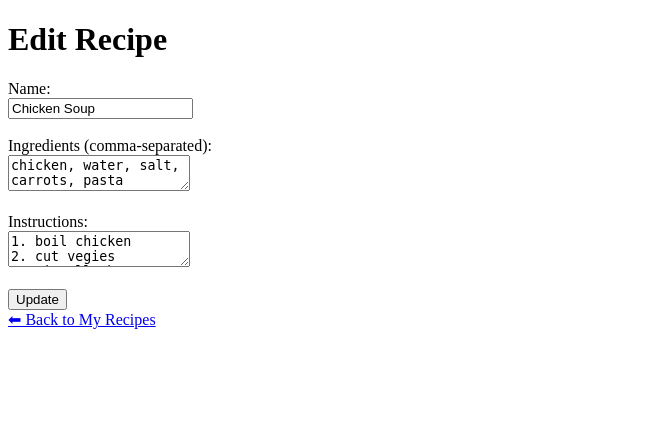
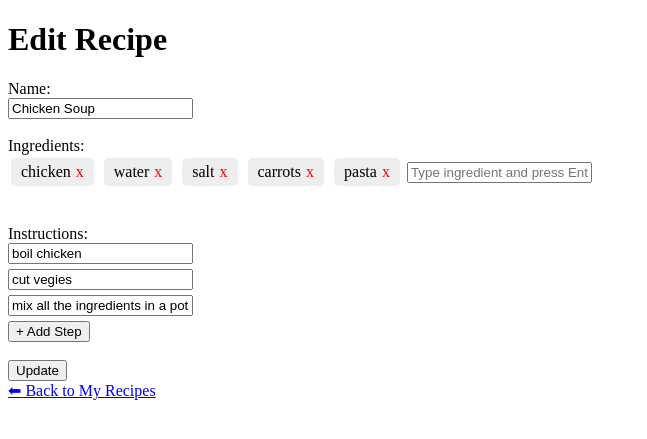
Before and after one commit to cayetana-h/ShelfChef, a Flask app: page /my_recipes/10/edit in a window 1280 px wide. Shown: the top 439 px of the page, without its empty margins (0-647 px from the left). Run offline with Flask 3, Linux system fonts and the light colour scheme; data comes from the database, SQL or seed files in the repository; both versions use the stored data as it was after the commit.

Commit message:
Enhanced recipe form

```diff
--- a/app/routes.py
+++ b/app/routes.py
@@ -77,14 +77,19 @@ def init_routes(app):
     @app.route('/my_recipes/new', methods=['GET', 'POST'])
     def new_recipe():
         if request.method == 'POST':
-            name = request.form.get("name")
+            name = request.form.get("name", "").title().strip()
+
             ingredients = [i.strip() for i in request.form.get("ingredients", "").split(",") if i.strip()]
-            instructions = request.form.get("instructions")
+
+            steps = request.form.getlist("instructions[]")
+            instructions = "\n".join(f"{i+1}. {step.strip()}" for i, step in enumerate(steps) if step.strip())
+
             if name and ingredients and instructions:
-                # user-created recipe
                 save_user_recipe(name, ingredients, instructions, source="user", api_id=None)
             return redirect(url_for('my_recipes'))
+
         return render_template("recipe_form.html", recipe=None)
+
 
     @app.route('/my_recipes/<int:recipe_id>/edit', methods=['GET', 'POST'])
     def edit_recipe(recipe_id):
@@ -92,21 +97,23 @@ def init_routes(app):
         if not recipe:
             return "Recipe not found", 404
 
-        # block editing if not user-created
         if recipe.get("source") != "user":
             return "Editing is not allowed for recipes saved from the API.", 403
 
         if request.method == 'POST':
-            name = request.form.get("name")
+            name = request.form.get("name", "").title().strip()
             ingredients = [i.strip() for i in request.form.get("ingredients", "").split(",") if i.strip()]
-            instructions = request.form.get("instructions")
+            steps = request.form.getlist("instructions[]")
+            instructions = "\n".join(f"{i+1}. {step.strip()}" for i, step in enumerate(steps) if step.strip())
+
             updated = update_user_recipe(recipe_id, name, ingredients, instructions)
             if not updated:
-                # either not found or not allowed
                 return "Unable to update recipe.", 400
             return redirect(url_for('my_recipes'))
 
-        return render_template("recipe_form.html", recipe=recipe)
+        recipe_steps = recipe["instructions"].split("\n") if recipe.get("instructions") else []
+        return render_template("recipe_form.html", recipe=recipe, recipe_steps=recipe_steps)
+
 
     @app.route('/my_recipes/<int:recipe_id>/delete', methods=['POST'])
     def delete_recipe(recipe_id):
--- a/app/templates/recipe_form.html
+++ b/app/templates/recipe_form.html
@@ -3,23 +3,91 @@
 <head>
     <meta charset="UTF-8">
     <title>{% if recipe %}Edit Recipe{% else %}New Recipe{% endif %}</title>
+    <style>
+        .tag { display: inline-block; background: #eee; padding: 5px 10px; margin: 3px; border-radius: 5px; }
+        .tag input { border: none; background: transparent; width: auto; }
+        .remove-tag { cursor: pointer; margin-left: 5px; color: red; }
+        .instruction-step { margin-bottom: 5px; }
+    </style>
 </head>
 <body>
     <h1>{% if recipe %}Edit Recipe{% else %}Create New Recipe{% endif %}</h1>
 
-    <form method="post">
+    <form method="post" id="recipeForm">
         <label for="name">Name:</label><br>
         <input type="text" id="name" name="name" value="{{ recipe.name if recipe else '' }}" required><br><br>
 
-        <label for="ingredients">Ingredients (comma-separated):</label><br>
-        <textarea id="ingredients" name="ingredients" required>{{ recipe.ingredients | join(', ') if recipe else '' }}</textarea><br><br>
+        <label>Ingredients:</label><br>
+        <div id="ingredient-tags">
+            {% if recipe %}
+                {% for ing in recipe.ingredients %}
+                    <span class="tag">{{ ing }}<span class="remove-tag">x</span></span>
+                {% endfor %}
+            {% endif %}
+            <input type="text" id="ingredient-input" placeholder="Type ingredient and press Enter">
+        </div>
+        <input type="hidden" name="ingredients" id="ingredients-hidden">
+        <br><br>
 
-        <label for="instructions">Instructions:</label><br>
-        <textarea id="instructions" name="instructions" required>{{ recipe.instructions if recipe else '' }}</textarea><br><br>
+        <label>Instructions:</label><br>
+        <div id="instructions-container">
+            {% if recipe %}
+                {% for step in recipe.instructions.split('\n') %}
+                    <div class="instruction-step">
+                        <input type="text" name="instructions[]" value="{{ step.split('. ', 1)[1] if '. ' in step else step }}" required>
+                    </div>
+                {% endfor %}
+            {% else %}
+                <div class="instruction-step"><input type="text" name="instructions[]" placeholder="Step 1" required></div>
+                <div class="instruction-step"><input type="text" name="instructions[]" placeholder="Step 2" required></div>
+            {% endif %}
+        </div>
+        <button type="button" id="add-step">+ Add Step</button>
+        <br><br>
 
         <button type="submit">{% if recipe %}Update{% else %}Save{% endif %}</button>
     </form>
 
     <a href="{{ url_for('my_recipes') }}">⬅ Back to My Recipes</a>
+
+    <script>
+        const ingredientInput = document.getElementById('ingredient-input');
+        const tagsContainer = document.getElementById('ingredient-tags');
+        const hiddenIngredients = document.getElementById('ingredients-hidden');
+
+        function updateHiddenIngredients() {
+            const tags = Array.from(tagsContainer.querySelectorAll('.tag')).map(tag => tag.firstChild.textContent);
+            hiddenIngredients.value = tags.join(',');
+        }
+
+        tagsContainer.addEventListener('click', function(e) {
+            if (e.target.classList.contains('remove-tag')) {
+                e.target.parentElement.remove();
+                updateHiddenIngredients();
+            }
+        });
+
+        ingredientInput.addEventListener('keydown', function(e) {
+            if (e.key === 'Enter' && ingredientInput.value.trim() !== '') {
+                e.preventDefault();
+                const tag = document.createElement('span');
+                tag.className = 'tag';
+                tag.innerHTML = ingredientInput.value.trim() + '<span class="remove-tag">x</span>';
+                tagsContainer.insertBefore(tag, ingredientInput);
+                ingredientInput.value = '';
+                updateHiddenIngredients();
+            }
+        });
+
+        document.getElementById('add-step').addEventListener('click', function() {
+            const div = document.createElement('div');
+            div.className = 'instruction-step';
+            div.innerHTML = '<input type="text" name="instructions[]" placeholder="Step" required>';
+            document.getElementById('instructions-container').appendChild(div);
+        });
+
+
+        updateHiddenIngredients();
+    </script>
 </body>
 </html>
```
Also changed, not shown: recipes.db.
